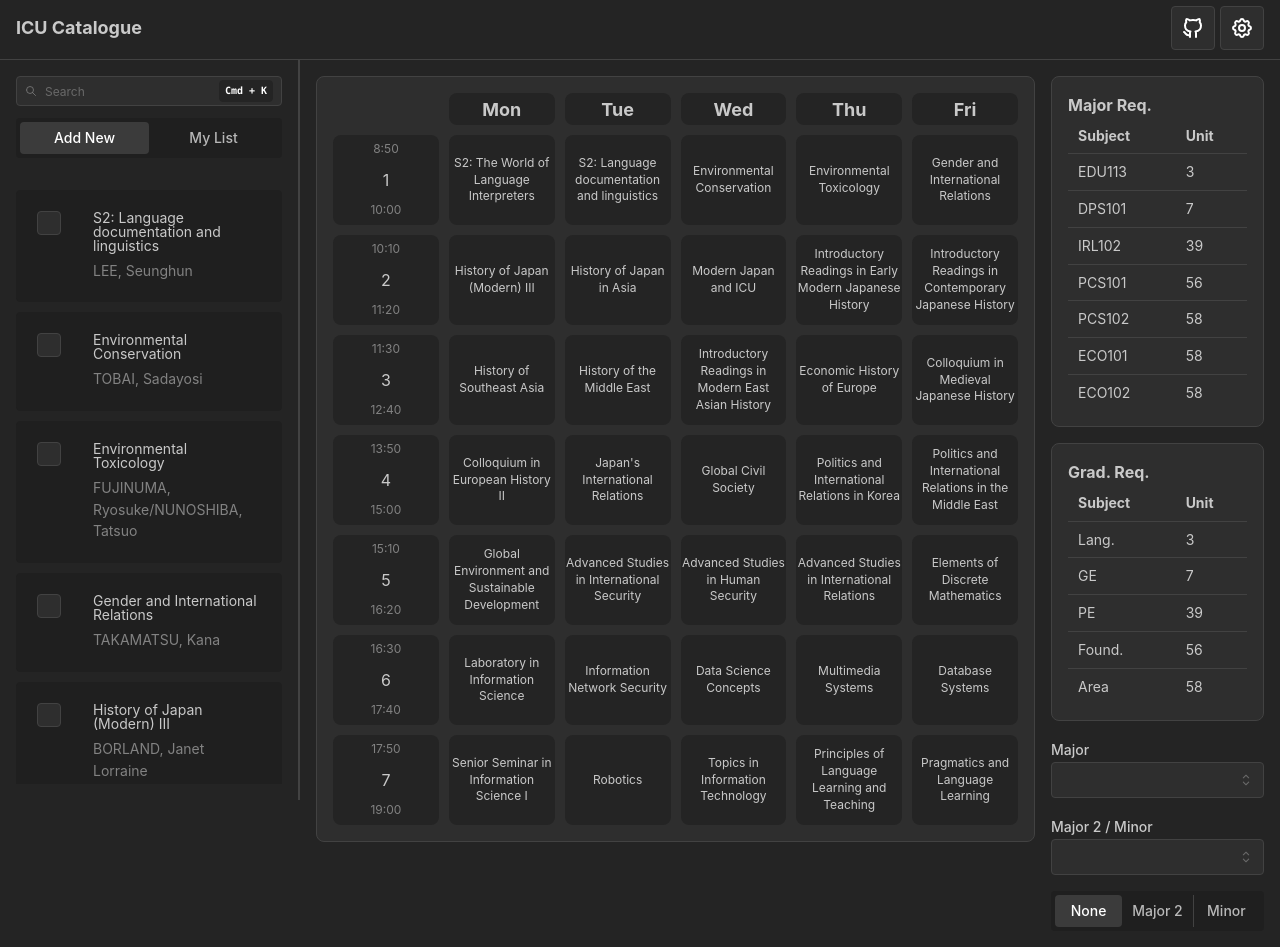
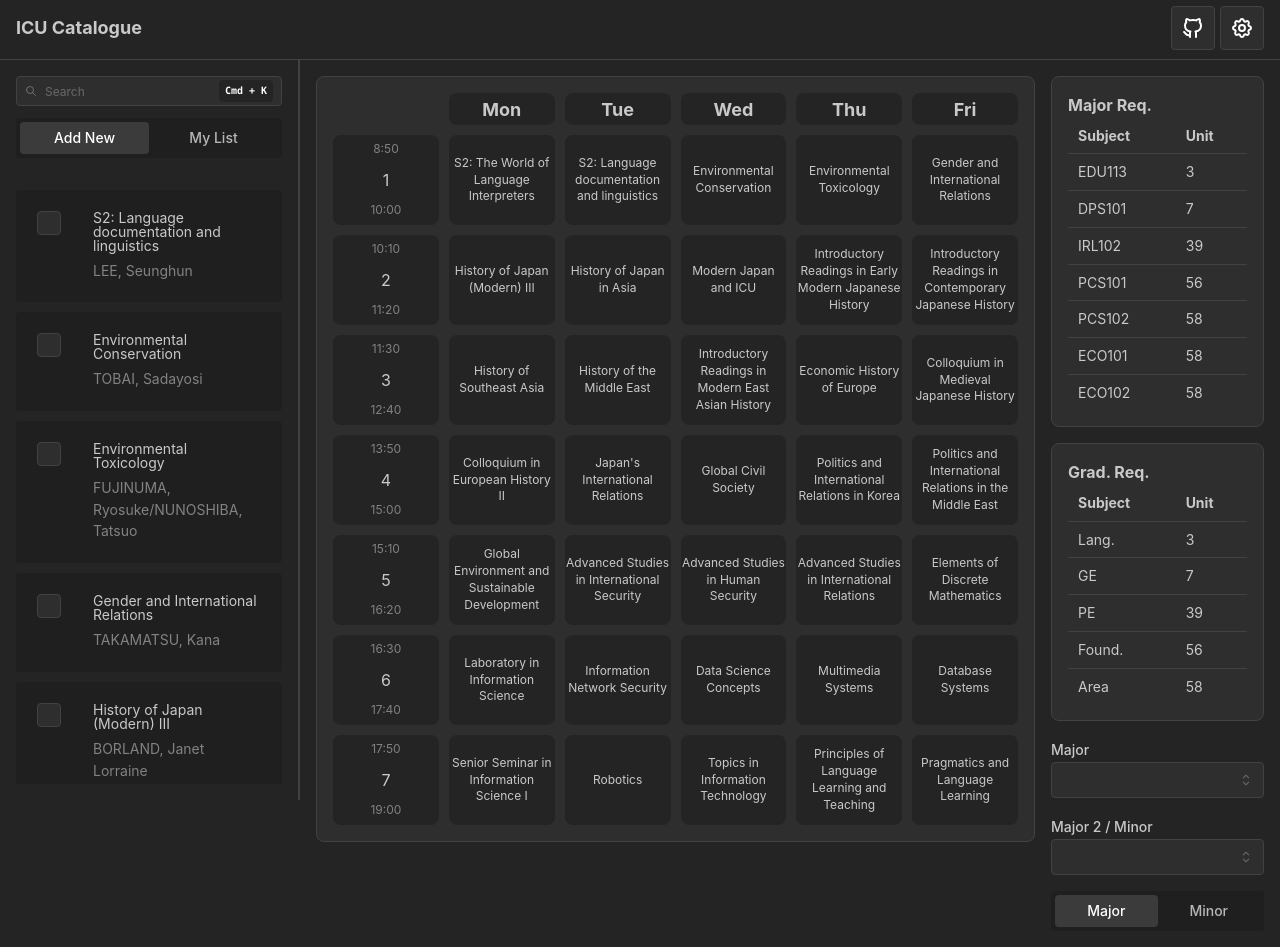
Before and after one commit to ItsukiKigoshi/icu-catalogue, a Next.js app: page / in a window 1280 px wide. Built offline with nearby package versions, Linux system fonts and the light colour scheme.

Commit message:
Update SegmentedControl options

```diff
--- a/components/RequirementTable/RequirementTable.tsx
+++ b/components/RequirementTable/RequirementTable.tsx
@@ -96,7 +96,9 @@ export default function RequirementTable() {
             "Art and Cultural Heritage",
           ]}
         />
-        <SegmentedControl data={["None", "Major 2", "Minor"]} />
+
+        {/* If "Major 2 / Minor" is not selected, this SegmentedControl will be disabled */}
+        <SegmentedControl data={["Major", "Minor"]} />
       </Stack>
     </SimpleGrid>
   );
```
